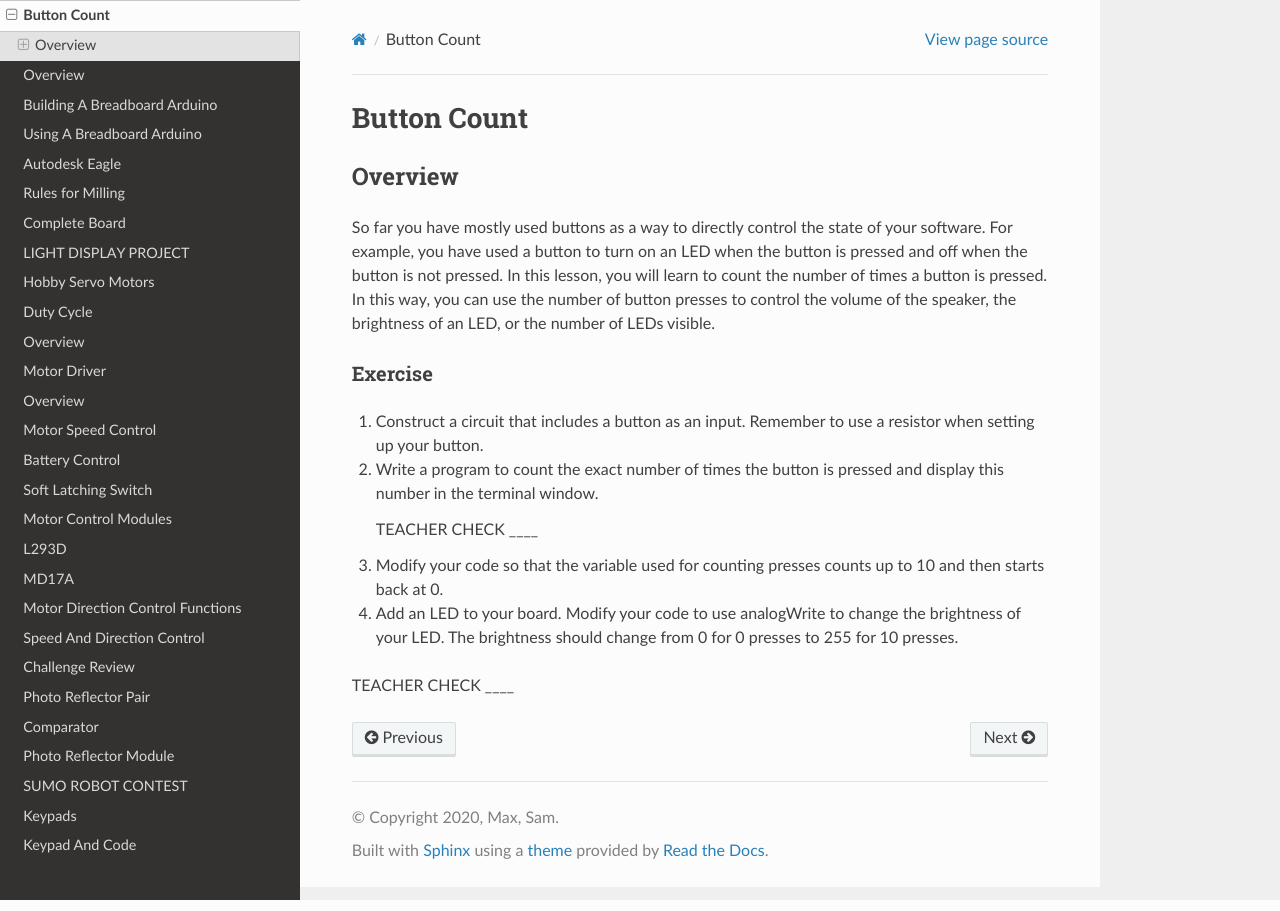
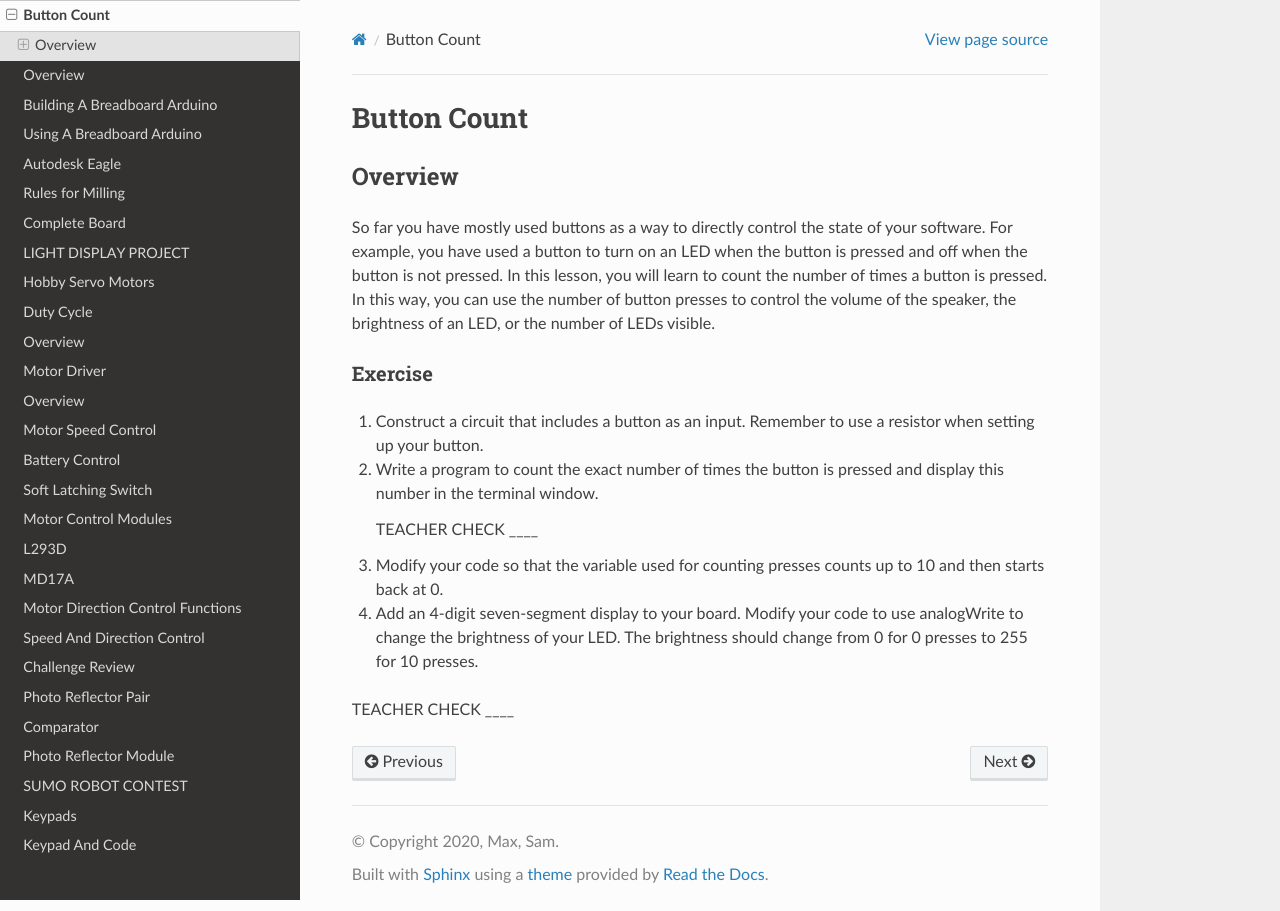
Before and after one commit to maxtkc/mvths-wiki, a Sphinx documentation site: the page built from docs/042b-button-software.rst, in a window 1280 px wide. Built offline with Sphinx 7.4.7 and the Read the Docs theme 2.0.0, drawn with Linux system fonts in a browser that asks for light colours; pages that are not in the unit, such as notebooks, are missing from menus.

Commit message:
Update 042b-button-software.rst

```diff
--- a/docs/042b-button-software.rst
+++ b/docs/042b-button-software.rst
@@ -17,6 +17,6 @@
 
 #. Modify your code so that the variable used for counting presses counts up to 10 and then starts back at 0.
 
-#. Add an LED to your board. Modify your code to use analogWrite to change the brightness of your LED. The brightness should change from 0 for 0 presses to 255 for 10 presses.
+#. Add an 4-digit seven-segment display to your board. Modify your code to use analogWrite to change the brightness of your LED. The brightness should change from 0 for 0 presses to 255 for 10 presses.
 
 TEACHER CHECK \_\_\_\_
```
